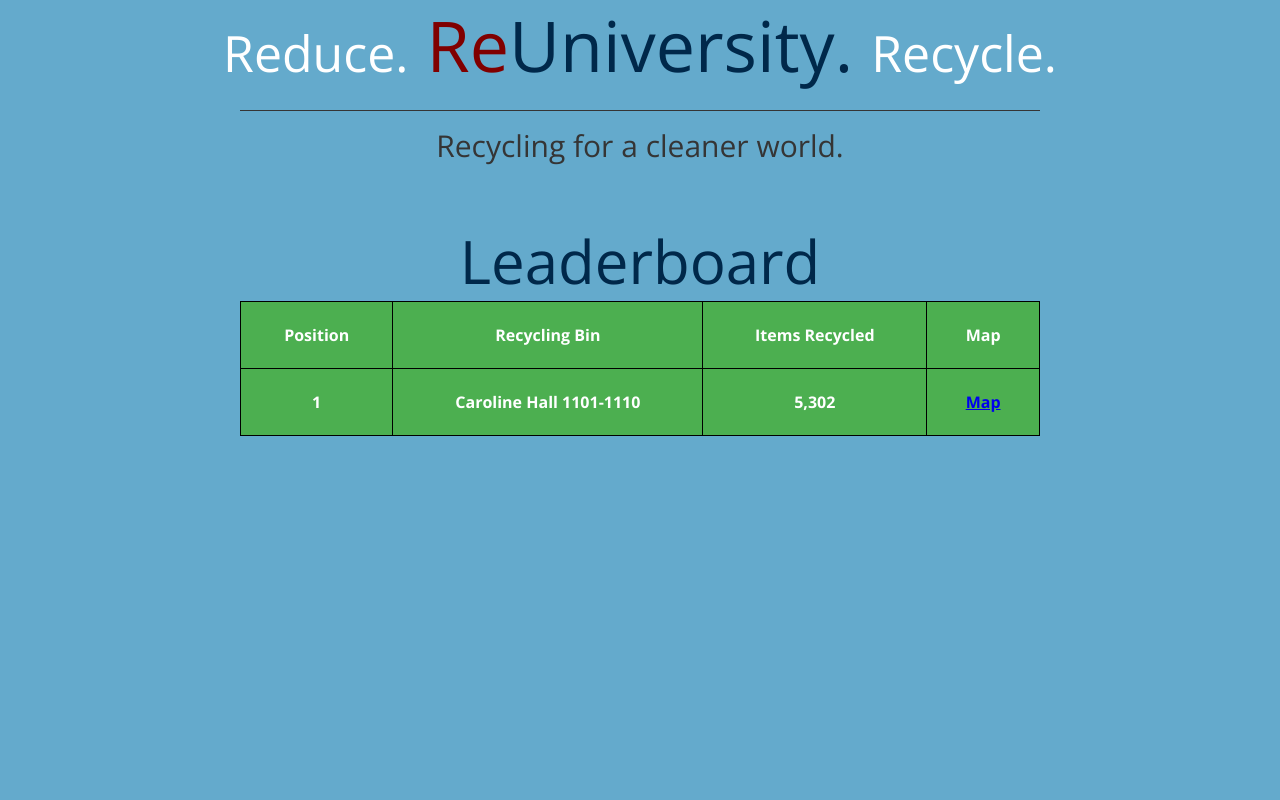
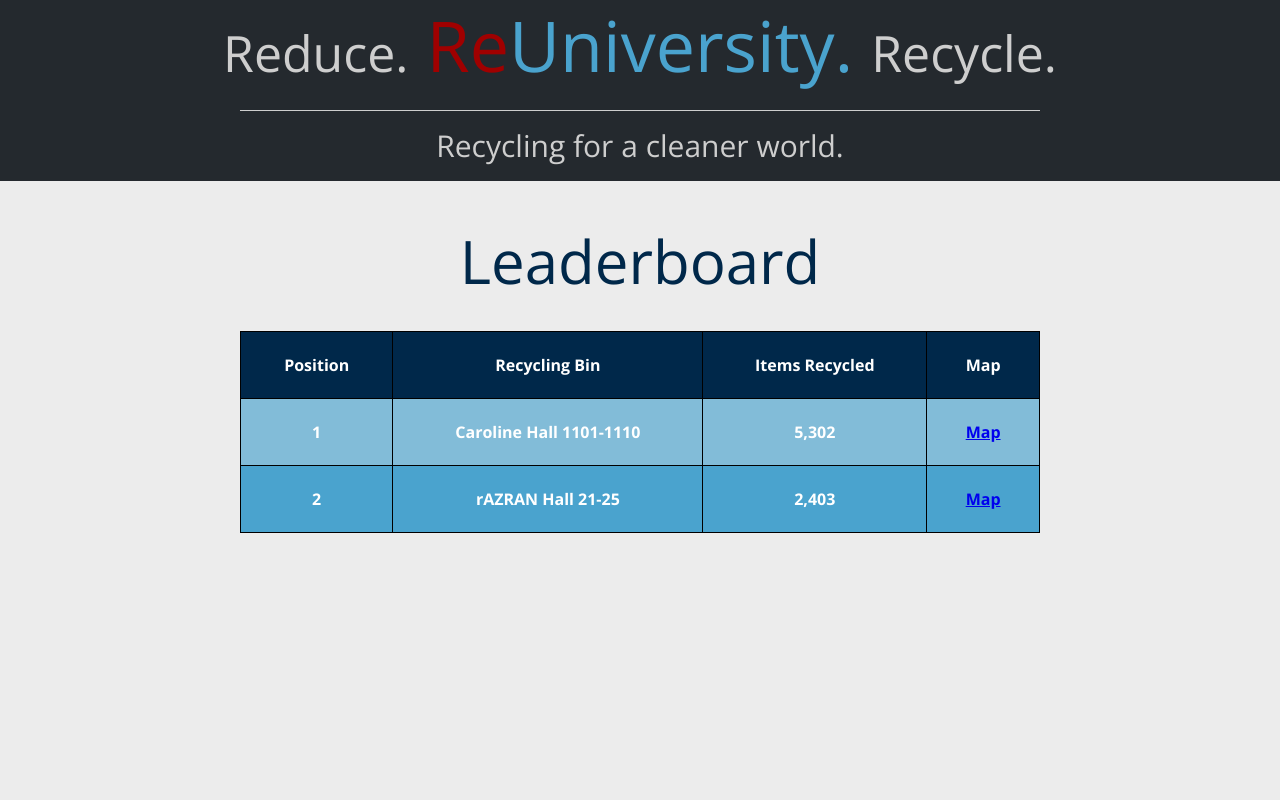
Before and after one commit to myJHacksTeam/myJHacksRepository, a PHP site: page / in a window 1280 px wide. Run offline with PHP 8.4, Linux system fonts and the light colour scheme.

Commit message:
Refine frontend

```diff
--- a/frontend/index.html
+++ b/frontend/index.html
@@ -7,8 +7,8 @@
 
 <body>
     <header class="header">
-        <h1 class="header--title"><span class="title--weak">
-            Reduce.</span> <span class="title--re">Re</span>University. <span class="title--weak">Recycle.</span>
+        <h1 class="header--title">
+            <span class="title--weak">Reduce.</span> <span class="title--re">Re</span>University. <span class="title--weak">Recycle.</span>
         </h1>
         <div class="header--separator"></div>
         <p class="header--tagline">
@@ -30,6 +30,12 @@
                 <td>5,302</td>
                 <td><a href="#">Map</a></td>
             </tr>
+            <tr class="leaderboard__item">
+                <td>2</td>
+                <td>rAZRAN Hall 21-25</td>
+                <td>2,403</td>
+                <td><a href="#">Map</a></td>
+            </tr>
         </table>
     </div>
 </body>
--- a/frontend/stylesheet.css
+++ b/frontend/stylesheet.css
@@ -47,30 +47,33 @@ table {
 
 body {
   font-family: 'Open Sans', sans-serif;
-  background: #64aacc;
+  background: #ececec;
   color: white; }
 
 .header {
-  margin: 10px 5px 70px;
+  background-color: #24292e;
+  margin-bottom: 50px;
+  padding: 10px 5px;
   text-align: center;
   display: flex;
   flex-flow: column; }
   .header--title {
     font-size: 70px;
-    color: #00284a; }
+    color: #4aa3ce; }
   .header--separator {
     width: 800px;
     height: 1px;
     margin: 30px auto 20px;
-    background-color: #353535; }
+    background-color: #cecece; }
   .header--tagline {
-    color: #353535;
-    font-size: 30px; }
+    color: #cecece;
+    font-size: 30px;
+    margin-bottom: 10px; }
 
 .title--re {
-  color: maroon; }
+  color: #a00000; }
 .title--weak {
-  color: white;
+  color: #cecece;
   font-size: 50px; }
 
 .leaderboard {
@@ -82,7 +85,7 @@ body {
     flex-flow: column; }
   .leaderboard-title {
     text-align: center;
-    margin: 0 5px 10px;
+    margin: 0 5px 40px;
     font-size: 60px;
     color: #00284a; }
   .leaderboard td {
@@ -90,7 +93,11 @@ body {
     padding: 25px;
     text-align: center;
     color: white;
-    background-color: #4CAF50;
+    background-color: #4aa3ce;
     font-weight: 700; }
+  .leaderboard tr:nth-child(even) td {
+    background-color: rgba(74, 163, 206, 0.65); }
+  .leaderboard__header td {
+    background-color: #00284a; }
 
 /*# sourceMappingURL=stylesheet.css.map */
--- a/frontend/stylesheet.scss
+++ b/frontend/stylesheet.scss
@@ -1,10 +1,12 @@
 @import 'reset';
 
 $primary: #00284a;
+$secondary: #4aa3ce;
+$grey: #cecece;
 
 body {
     font-family: 'Open Sans', sans-serif;
-    background: #64aacc;
+    background: #ececec;
     color: white;
 }
 
@@ -17,7 +19,9 @@ h2, h3, h4, h5, h6 {
 }
 
 .header {
-    margin: 10px 5px 70px;
+    background-color: #24292e;
+    margin-bottom: 50px;
+    padding: 10px 5px;
     text-align: center;
     display: flex;
     flex-flow: column;
@@ -25,30 +29,30 @@ h2, h3, h4, h5, h6 {
 
     &--title {
         font-size: 70px;
-        color: $primary;
+        color: $secondary;
     }
 
     &--separator {
         width: 800px;
         height: 1px;
         margin: 30px auto 20px;
-        background-color: #353535;
+        background-color: $grey;
     }
 
     &--tagline {
-        color: #353535;
+        color: $grey;
         font-size: 30px;
-
+        margin-bottom: 10px;
     }
 }
 
 .title {
     &--re {
-        color: maroon;
+        color: #a00000;
     }
 
     &--weak {
-        color: white;
+        color: $grey;
         font-size: 50px;
     }
 }
@@ -62,7 +66,7 @@ h2, h3, h4, h5, h6 {
 
     &-title {
         text-align: center;
-        margin: 0 5px 10px;
+        margin: 0 5px 40px;
         font-size: 60px;
         color: $primary;
     }
@@ -76,11 +80,15 @@ h2, h3, h4, h5, h6 {
         padding: 25px;
         text-align: center;
         color: white;
-        background-color: #4CAF50;
+        background-color: $secondary;
         font-weight: 700;
     }
 
+    & tr:nth-child(even) td {
+        background-color: rgba(74, 163, 206, 0.65)
+    }
+
     &__header td {
-
+        background-color: $primary;
     }
 }
```
Also changed, not shown: 1 other file.
